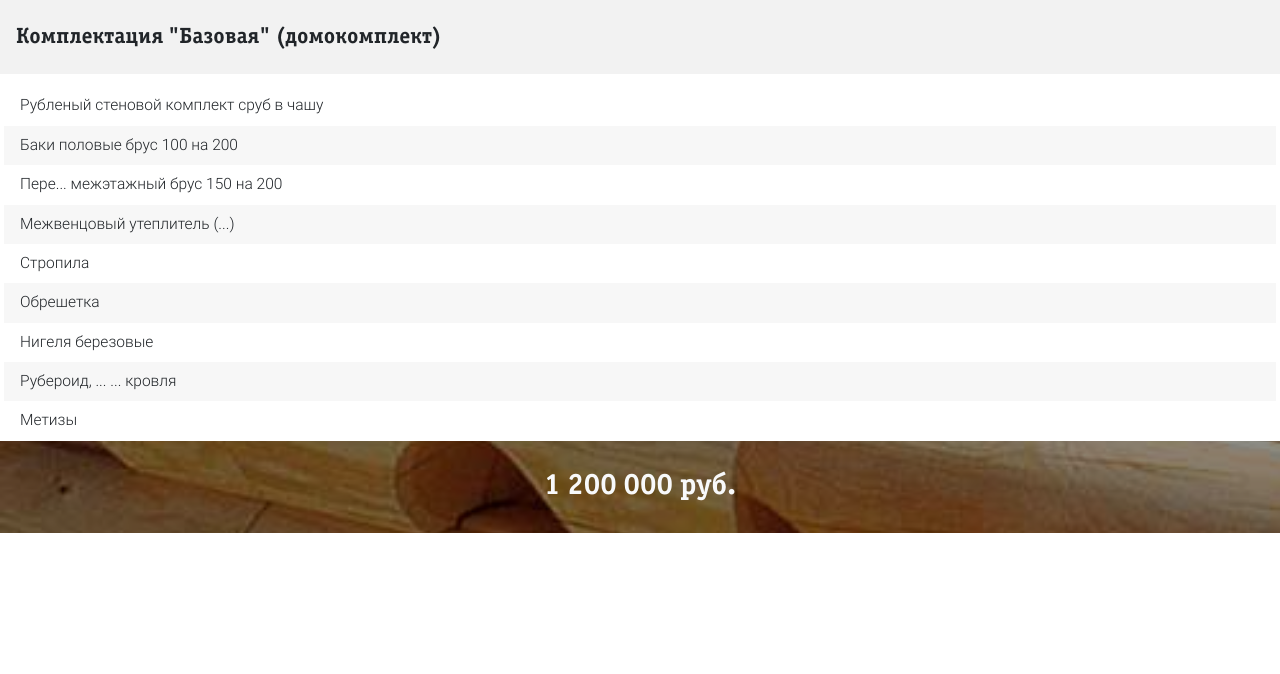
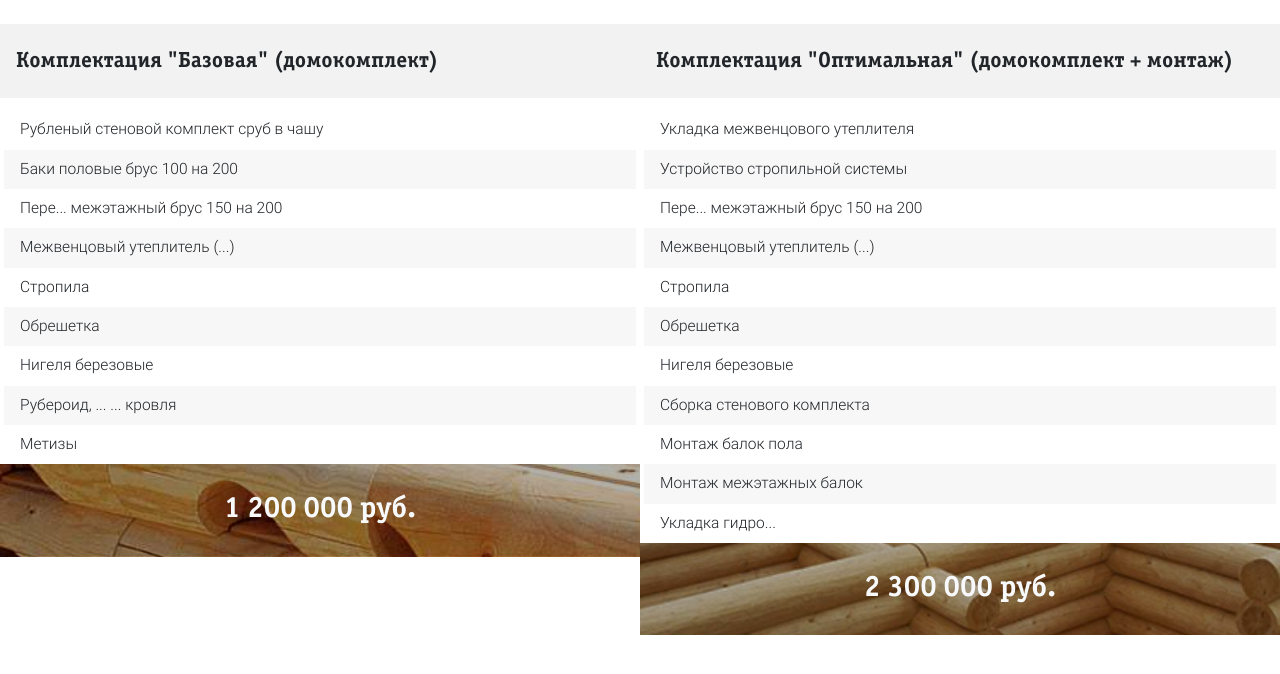
Before and after one commit to osechi3/testovoe-zadanie-synapse, a website built with webpack: page src/index.html in a window 1280 px wide. Built offline with nearby package versions, Linux system fonts and the light colour scheme.

Commit message:
Creating the second карточка с комплектацией

```diff
--- a/src/index.html
+++ b/src/index.html
@@ -13,7 +13,7 @@
   <section>
     <div class="container-fluid">
       <div class="row">
-        <div class="col p-0">
+        <div class="col p-0 my-4">
           <div class="card border-0">
             <div class="card-body p-0">
               <h5 class="card-title px-3 py-4">Комплектация "Базовая" (домокомплект)</h5>
@@ -29,7 +29,28 @@
                 <li class="list-group-item mx-1 border-0">Метизы</li>
               </ul>
             </div>
-            <div class="price-card text-center py-4 bg-dark text-light">1 200 000 руб.</div>
+            <div class="price-card price-card_basic text-center py-4 bg-dark text-light">1 200 000 руб.</div>
+          </div>
+        </div>
+        <div class="col p-0 my-4">
+          <div class="card border-0">
+            <div class="card-body p-0">
+              <h5 class="card-title px-3 py-4">Комплектация "Оптимальная" (домокомплект + монтаж)</h5>
+              <ul class="list-group list-group-flush">
+                <li class="list-group-item mx-1 mt-1 py-2 border-0 text-nowrap">Укладка межвенцового утеплителя</li>
+                <li class="list-group-item mx-1 border-0">Устройство стропильной системы</li>
+                <li class="list-group-item mx-1 border-0">Пере... межэтажный брус 150 на 200</li>
+                <li class="list-group-item mx-1 border-0">Межвенцовый утеплитель (...)</li>
+                <li class="list-group-item mx-1 border-0">Стропила</li>
+                <li class="list-group-item mx-1 border-0">Обрешетка</li>
+                <li class="list-group-item mx-1 border-0">Нигеля березовые</li>
+                <li class="list-group-item mx-1 border-0">Сборка стенового комплекта</li>
+                <li class="list-group-item mx-1 border-0">Монтаж балок пола</li>
+                <li class="list-group-item mx-1 border-0">Монтаж межэтажных балок</li>
+                <li class="list-group-item mx-1 border-0">Укладка гидро...</li>
+              </ul>
+            </div>
+            <div class="price-card price-card_optimal text-center py-4 bg-dark text-light">2 300 000 руб.</div>
           </div>
         </div>
       </div>
--- a/src/scss/style.scss
+++ b/src/scss/style.scss
@@ -9,7 +9,7 @@ $secondary: c.$green;
 
 .card-title {
   font-family: OfficinaSerifC;
-  font-size: 1.38rem;
+  font-size: 1.37rem;
 
   background-color: c.$gray-300;
 }
@@ -31,9 +31,18 @@ $secondary: c.$green;
   font-family: OfficinaSerifC;
   font-size: 1.85rem;
 
-  background-image: linear-gradient(rgba(0,0,0,0.45), rgba(0,0,0,0.45)), url("../assets/images/brevna.jpg");
-  background-size: 200%;
-  background-position: left;
+
+  &_basic {
+    background-image: linear-gradient(rgba(0,0,0,0.3), rgba(0,0,0,0.3)), url("../assets/images/brevna.jpg");
+    background-size: 200%;
+    background-position: left;
+  }
+
+  &_optimal {
+    background-image: linear-gradient(rgba(0,0,0,0.3), rgba(0,0,0,0.3)), url("../assets/images/brevna2.jpg");
+    background-size: 140%;
+    background-position: left;
+  }
 }
 
 @import '../../node_modules/bootstrap/scss/bootstrap.scss';
```
Also changed, not shown: src/assets/images/brevna2.jpg (added).
